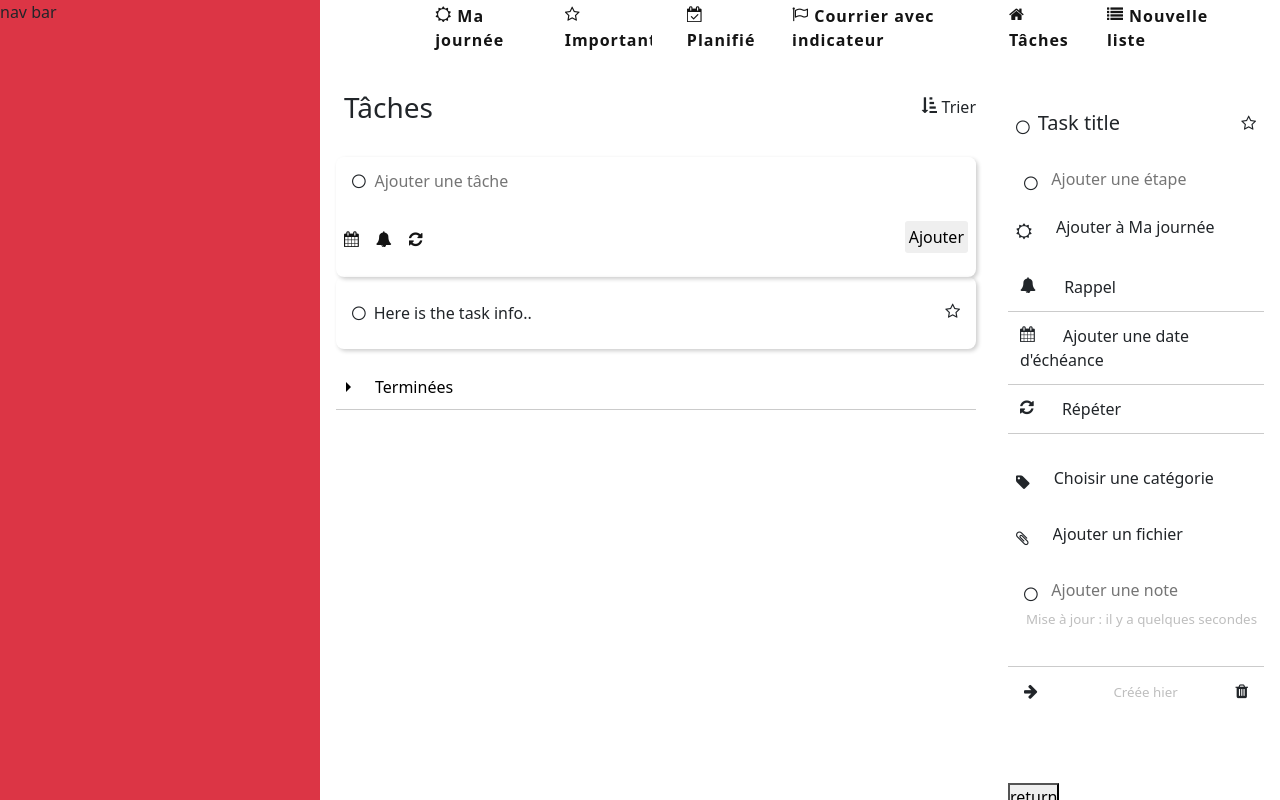
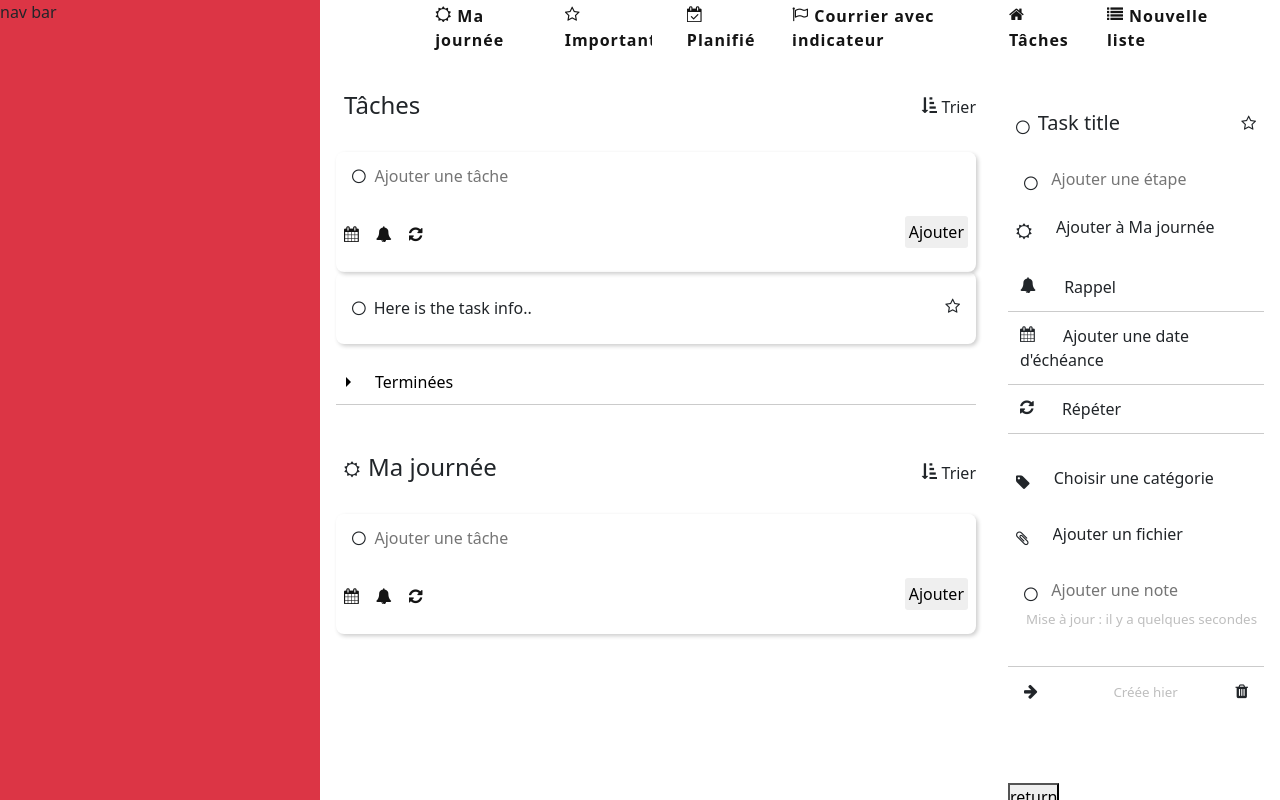
Before and after one commit to youssefsakini/myteamTasks, an Angular app: page / in a window 1280 px wide. Built offline with nearby package versions, Linux system fonts and the light colour scheme.

Commit message:
Setup ( Ma journée) template in task view component

```diff
--- a/src/app/components/tasks-details/tasks-details.component.html
+++ b/src/app/components/tasks-details/tasks-details.component.html
@@ -107,9 +107,7 @@
 
 
     <div class="details_bottom d-flex justify-content-between p-2 px-3 w-100">
-        <!-- <a class="toggle_menu_btn bg-danger" ></a> -->
-            <i class="fa fa-arrow-right py-2" (click)="toggleMenu()" style="cursor: pointer;"></i>
-
+        <i class="fa fa-arrow-right py-2" (click)="toggleMenu()" style="cursor: pointer;"></i>
         <p class="maj py-2">Créée hier</p>
         <i class="fa fa-trash py-2" aria-hidden="true"></i>
     </div>
--- a/src/app/components/tasks-view/tasks-view.component.html
+++ b/src/app/components/tasks-view/tasks-view.component.html
@@ -1,9 +1,8 @@
 <div class="w-100 p-3">
-
     <div class="task_header d-flex justify-content-between mb-4">
         <div class="task_title d-flex">
             <i class="fa fa-home-o mt-1 mx-1"></i>
-            <h3 class="mt-1">Tâches</h3>
+            <h4 class="mt-1">Tâches</h4>
         </div>
         <div class="task_sort mt-2">
             <i class="fa fa-sort-amount-asc"></i>
@@ -66,3 +65,35 @@
       </div>
 
 </div>
+
+<div class="w-100 p-3">
+    <div class="task_header d-flex justify-content-between mb-4">
+        <div class="task_title d-flex">
+            <i class="fa fa-sun-o mt-2 mx-2"></i>
+            <h4 class="">Ma journée</h4>
+        </div>
+        <div class="task_sort mt-2">
+            <i class="fa fa-sort-amount-asc"></i>
+            Trier
+        </div>
+    </div>
+
+    <div class="add_task">
+        <div class="input_div d-flex justify-content-between">
+            <!-- <div class="mt-2 mx-2"> -->
+                <i class="fa fa-circle-thin mt-3 px-3"></i>
+            <!-- </div> -->
+            <input type="text" placeholder="Ajouter une tâche">
+        </div>
+        <div class="task_buttons d-flex justify-content-between my-3">
+            <div class="task_icones d-flex my-2">
+                <a href=""><i title="Ajouter une date d'échéance" class="fa fa-calendar mx-2"></i></a>
+                <a href=""><i title="Rappel" class="fa fa-bell mx-2"></i></a>
+                <a href=""><i title="Répéter" class="fa fa-refresh mx-2"></i></a>
+            </div>
+            <div class="task_add_btn">
+                <button class="add_btn me-2 p-1">Ajouter</button>
+            </div>
+        </div>
+    </div>
+</div>
```
